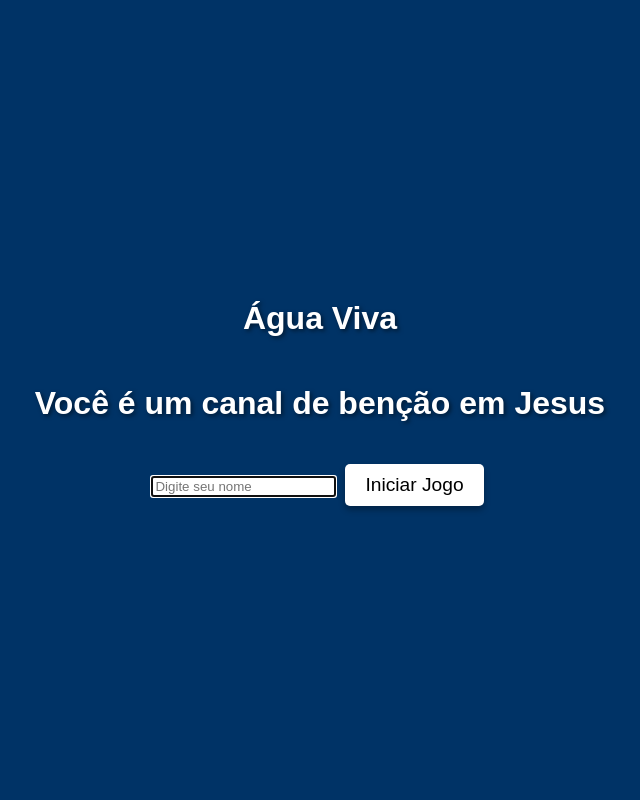
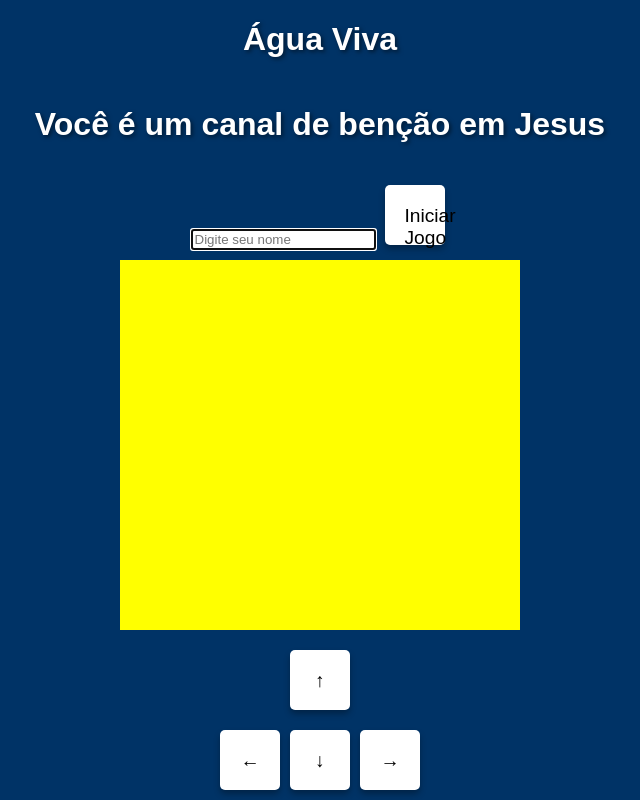
Before and after one commit to Desconhecido000/Jogo-da-cobrinha, a plain HTML site: page index.html in a window 1280 px wide. Shown: the whole page, without its empty margins (320-960 px from the left). Drawn offline with Linux system fonts and the light colour scheme.

Commit message:
index.html

```diff
--- a/index.html
+++ b/index.html
@@ -15,24 +15,27 @@
     }
     .buttons {
       display: flex;
+      flex-direction: column;
       justify-content: center;
+      align-items: center;
       margin-top: 10px;
     }
     .control {
       display: flex;
-      flex-direction: column;
       justify-content: center;
-      align-items: center;
+      margin: 5px;
     }
     button {
-      padding: 10px 20px;
-      margin: 5px;
+      padding: 20px;
       font-size: 1.2em;
       border: none;
       border-radius: 5px;
       background-color: #fff;
       cursor: pointer;
       box-shadow: 0 4px 6px rgba(0, 0, 0, 0.3);
+      margin: 5px;
+      width: 60px; /* Largura dos botões */
+      height: 60px; /* Altura dos botões */
     }
     button:hover {
       background-color: #f0f0f0;
@@ -47,6 +50,12 @@
       display: none;
       margin: 10px;
     }
+    .game-field {
+      background-color: yellow; /* Campo amarelo */
+      position: relative;
+      width: 400px;
+      height: 400px;
+    }
   </style>
 </head>
 <body>
@@ -56,11 +65,24 @@
     <input type="text" id="playerName" placeholder="Digite seu nome" />
     <button onclick="startGameWithName()">Iniciar Jogo</button>
   </div>
-  <canvas id="game" width="400" height="400" style="display:none;"></canvas>
+  <div class="game-field">
+    <canvas id="game" width="400" height="400" style="display:none;"></canvas>
+  </div>
 
   <div class="message" id="gameOverMessage">Você pecou</div>
   <div class="message" id="scoreMessage" style="display:none;"></div>
   <button id="restartButton" style="display:none;" onclick="restartGame()">Recomeçar</button>
+
+  <div class="buttons">
+    <div class="control">
+      <button onclick="changeDirection('up')">↑</button>
+    </div>
+    <div class="control">
+      <button onclick="changeDirection('left')">←</button>
+      <button onclick="changeDirection('down')">↓</button>
+      <button onclick="changeDirection('right')">→</button>
+    </div>
+  </div>
 
   <script>
     const canvas = document.getElementById("game");
@@ -91,10 +113,8 @@
     }
 
     function drawBackground() {
-      context.fillStyle = "#003366"; // Fundo azul escuro
+      context.fillStyle = "yellow"; // Campo amarelo
       context.fillRect(0, 0, canvas.width, canvas.height);
-      context.fillStyle = "yellow"; // Chão da quadra
-      context.fillRect(0, canvas.height - box, canvas.width, box);
     }
 
     function drawSnake() {
@@ -106,7 +126,7 @@
 
     function drawFood() {
       const foodImg = new Image();
-      foodImg.src = "https://img.icons8.com/emoji/48/000000/volleyball.png"; // Imagem de bola de vôlei
+      foodImg.src = "https://img.icons8.com/color/48/000000/volleyball.png"; // Imagem de bola de vôlei colorida
       foodImg.onload = () => {
         context.drawImage(foodImg, food.x, food.y, box, box);
       };
```
